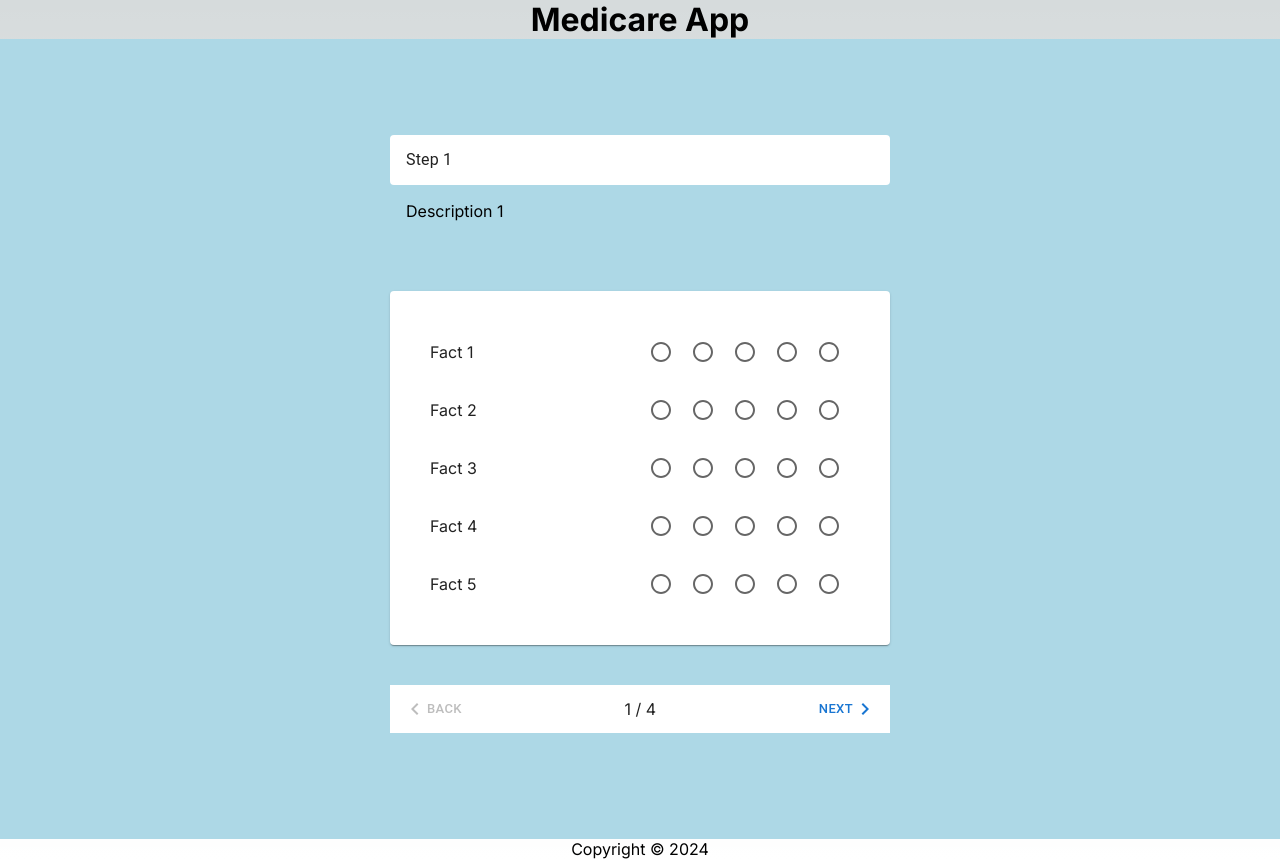
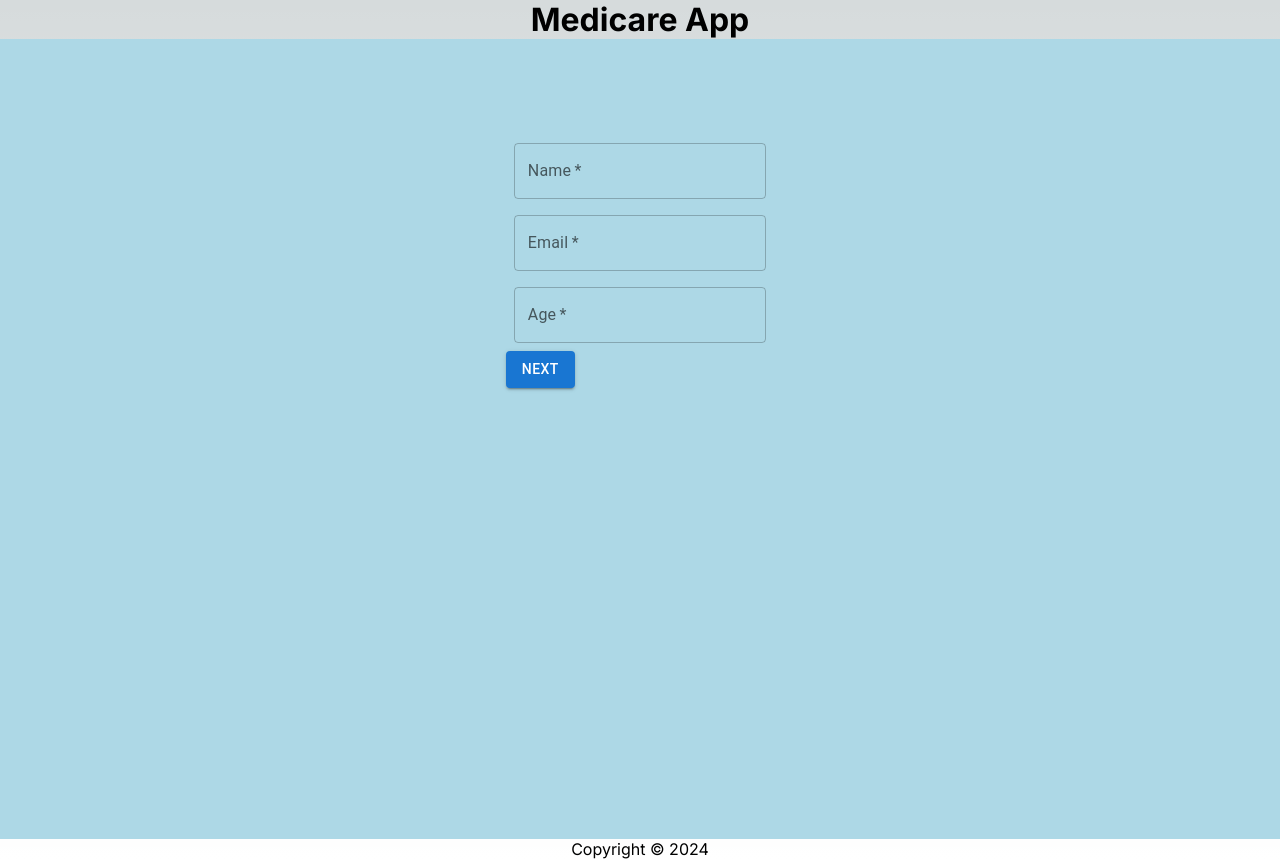
Before and after one commit to Chamathr/medicare-app, a Next.js app: page / in a window 1280 px wide. Built offline with nearby package versions, Linux system fonts and the light colour scheme.

Commit message:
user data add

```diff
--- /dev/null
+++ b/src/app/components/form/index.tsx
@@ -0,0 +1,97 @@
+"use client";
+import React, { useState } from "react";
+import { makeStyles } from "@material-ui/core/styles";
+import { Box, Button, Card, TextField } from "@mui/material";
+import { useUserDataStore } from "@/store";
+import { useRouter } from "next/navigation";
+
+const useStyles = makeStyles((theme) => ({
+  root: {
+    "& .MuiTextField-root": {
+      margin: theme.spacing(1),
+      width: "25ch",
+    },
+  },
+  button: {
+    margin: theme.spacing(1),
+  },
+}));
+
+const FormComponent: React.FC = () => {
+  const router = useRouter();
+  const { userData, setUserData } = useUserDataStore();
+  const [formData, setFormData] = useState({
+    name: "",
+    email: "",
+    age: "",
+  });
+
+  const classes = useStyles();
+
+  const handleNext = (event: React.FormEvent<HTMLFormElement>) => {
+    event.preventDefault();
+    setUserData({
+      report: userData?.report,
+      user: { ...formData, age: parseInt(formData?.age) },
+    });
+    router.push('/report')
+  };
+
+  const handleChange = (event: React.ChangeEvent<HTMLInputElement>) => {
+    const { name, value } = event.target;
+    setFormData({ ...formData, [name]: value });
+  };
+
+  return (
+    <>
+      <form
+        className={classes.root}
+        noValidate
+        autoComplete="off"
+        onSubmit={handleNext}
+      >
+        <Box sx={{ display: "flex", flexDirection: "column" }}>
+          <TextField
+            required
+            id="name"
+            name="name"
+            label="Name"
+            variant="outlined"
+            value={formData.name}
+            onChange={handleChange}
+          />
+          <TextField
+            required
+            id="email"
+            name="email"
+            label="Email"
+            variant="outlined"
+            type="email"
+            value={formData.email}
+            onChange={handleChange}
+          />
+          <TextField
+            required
+            id="age"
+            name="age"
+            label="Age"
+            variant="outlined"
+            type="number"
+            value={formData.age}
+            onChange={handleChange}
+          />
+        </Box>
+        <Button
+          type="submit"
+          variant="contained"
+          color="primary"
+          className={classes.button}
+        >
+          Next
+        </Button>
+      </form>
+    </>
+  );
+};
+
+export default FormComponent;
--- a/src/app/components/stepper/index.tsx
+++ b/src/app/components/stepper/index.tsx
@@ -9,7 +9,7 @@ import Typography from "@mui/material/Typography";
 import Button from "@mui/material/Button";
 import KeyboardArrowLeft from "@mui/icons-material/KeyboardArrowLeft";
 import KeyboardArrowRight from "@mui/icons-material/KeyboardArrowRight";
-import { useUserDataStore } from "@/store";
+import { IReport, IUser, useUserDataStore } from "@/store";
 import { Card } from "@mui/material";
 import RowRadioButtonsGroup from "../radioGroup";
 import { useEffect, useState } from "react";
@@ -44,26 +44,34 @@ const steps = [
 const Stepper = () => {
   const { userData, setUserData } = useUserDataStore();
 
+  const reportData = userData?.report as IReport
+  const userDetails = userData?.user as IUser
+
   const theme = useTheme();
   const [activeStep, setActiveStep] = useState(0);
   const [scoreData, setScoreData] = useState(
-    userData?.[steps[activeStep].id.toString()] ?? {}
+    reportData?.[steps[activeStep].id.toString()] ?? {}
   );
+
+  console.log("userData", userData)
 
   const maxSteps = steps.length;
 
   const handleNext = () => {
     setActiveStep((prevActiveStep) => prevActiveStep + 1);
     setUserData({
-      ...userData,
-      [steps[activeStep].id.toString()]: scoreData,
+      user: userDetails,
+      report: {
+        ...reportData,
+        [steps[activeStep].id.toString()]: scoreData,
+      },
     });
-    setScoreData(userData?.[steps[activeStep + 1].id.toString()] ?? {});
+    setScoreData(reportData?.[steps[activeStep + 1].id.toString()] ?? {});
   };
 
   const handleBack = () => {
     setActiveStep((prevActiveStep) => prevActiveStep - 1);
-    setScoreData(userData?.[steps[activeStep - 1].id.toString()] ?? {});
+    setScoreData(reportData?.[steps[activeStep - 1].id.toString()] ?? {});
   };
 
   return (
@@ -113,7 +121,7 @@ const Stepper = () => {
                         [(key + 1).toString()]: parseInt(data),
                       })
                     }
-                    radioValue={userData?.[steps[activeStep].id.toString()]?.[
+                    radioValue={reportData?.[steps[activeStep].id.toString()]?.[
                       key + 1
                     ]?.toString()}
                     userData={userData}
--- a/src/app/page.tsx
+++ b/src/app/page.tsx
@@ -1,10 +1,12 @@
-import Stepper from "./components/stepper";
+import FormComponent from "./components/form";
 
-export default function Home() {
+const Form: React.FC = () => {
 
   return (
     <>
-      <Stepper />
+      <FormComponent/>
     </>
   );
-}
+};
+
+export default Form;
```
Also changed, not shown: src/app/report/page.tsx (added, +12 -0 lines), src/store/useUserDataStore.ts (+11 -0 lines).
